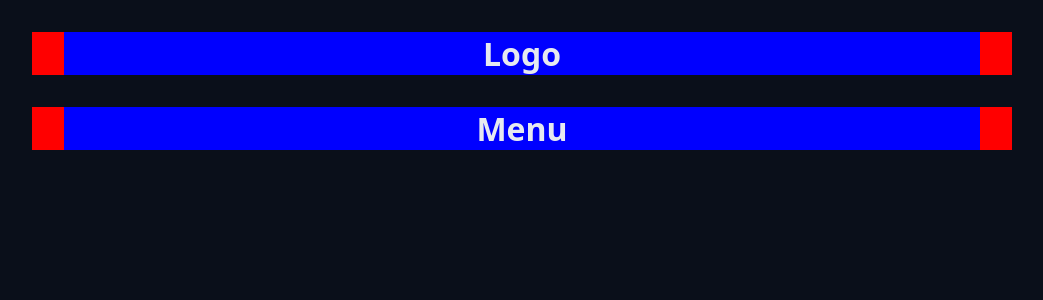
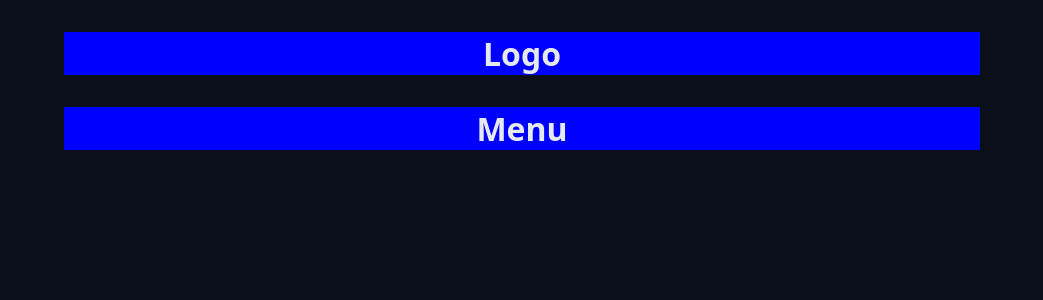
Before and after one commit to Joviviz/pomodoro-timer, a React (Vite) app: page / in a window 1280 px wide. Shown: the top 300 px of the page, without its empty margins (118-1161 px from the left). Built offline with nearby package versions, Linux system fonts and the light colour scheme.

Commit message:
Change file organization for components -> standardize

```diff
--- a/src/App.tsx
+++ b/src/App.tsx
@@ -1,7 +1,7 @@
 import './styles/theme.css';
 import './styles/global.css';
+import { Heading } from './components/Heading';
 import { Container } from './components/Container';
-import { Heading } from './components/Heading';
 
 export function App() {
   return (
--- a/src/components/Container.tsx
+++ b/src/components/Container/index.tsx
@@ -1,4 +1,4 @@
-import styles from './Container.module.css';
+import styles from './styles.module.css';
 
 type ContainerProps = {
   children: React.ReactNode;
--- a/src/components/Container.module.css
+++ b/src/components/Container/styles.module.css
@@ -1,6 +1,5 @@
 .container {
   max-width: 98rem;
-  background: red;
   margin: 0 auto;
 }
 
--- a/src/components/Heading.tsx
+++ b/src/components/Heading/index.tsx
@@ -1,5 +1,5 @@
 import type React from 'react';
-import styles from './Heading.module.css';
+import styles from './styles.module.css';
 
 type HeadingProps = {
   children: React.ReactNode;
```
Also changed, not shown: src/components/Heading/styles.module.css (renamed from src/components/Heading.module.css).
